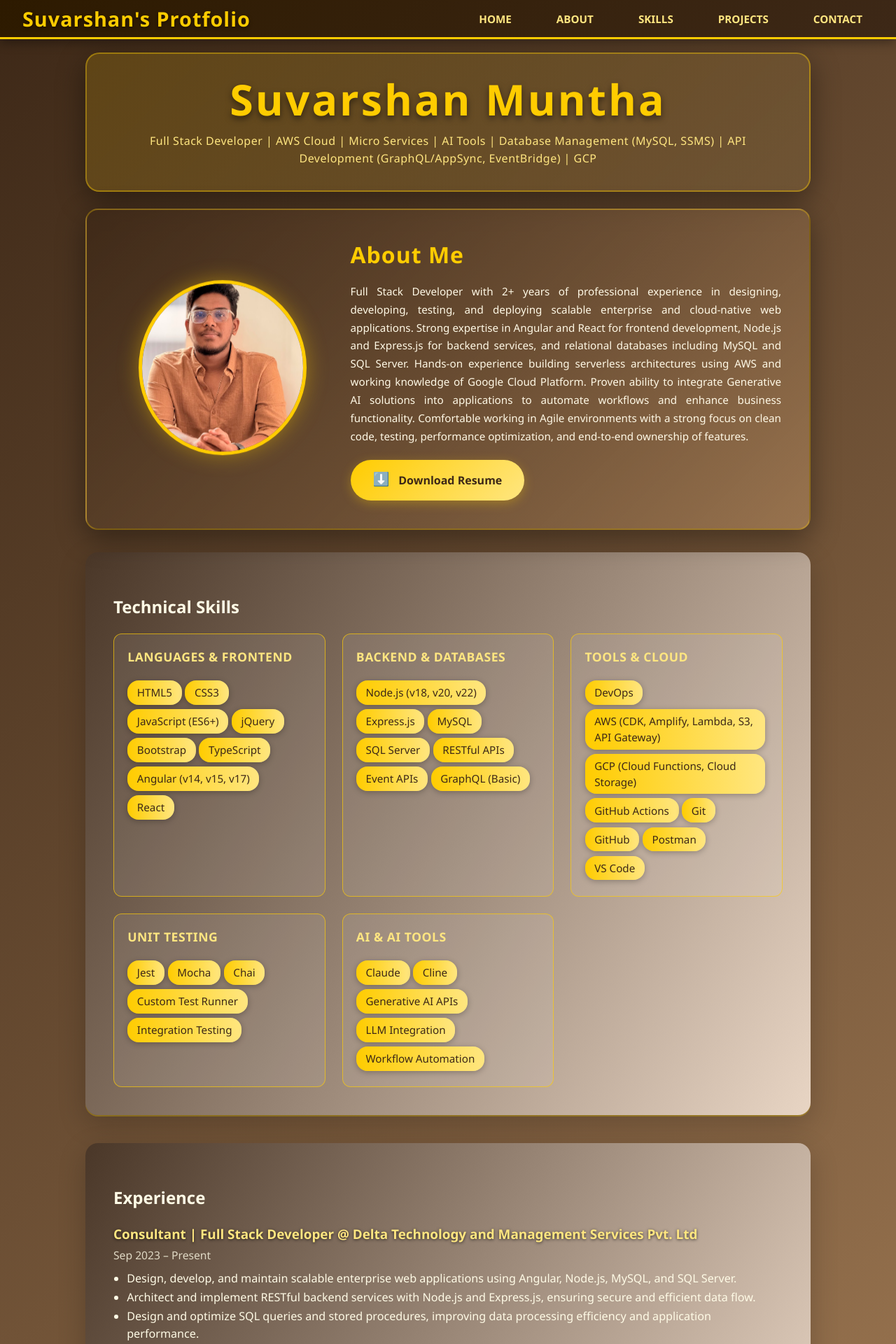
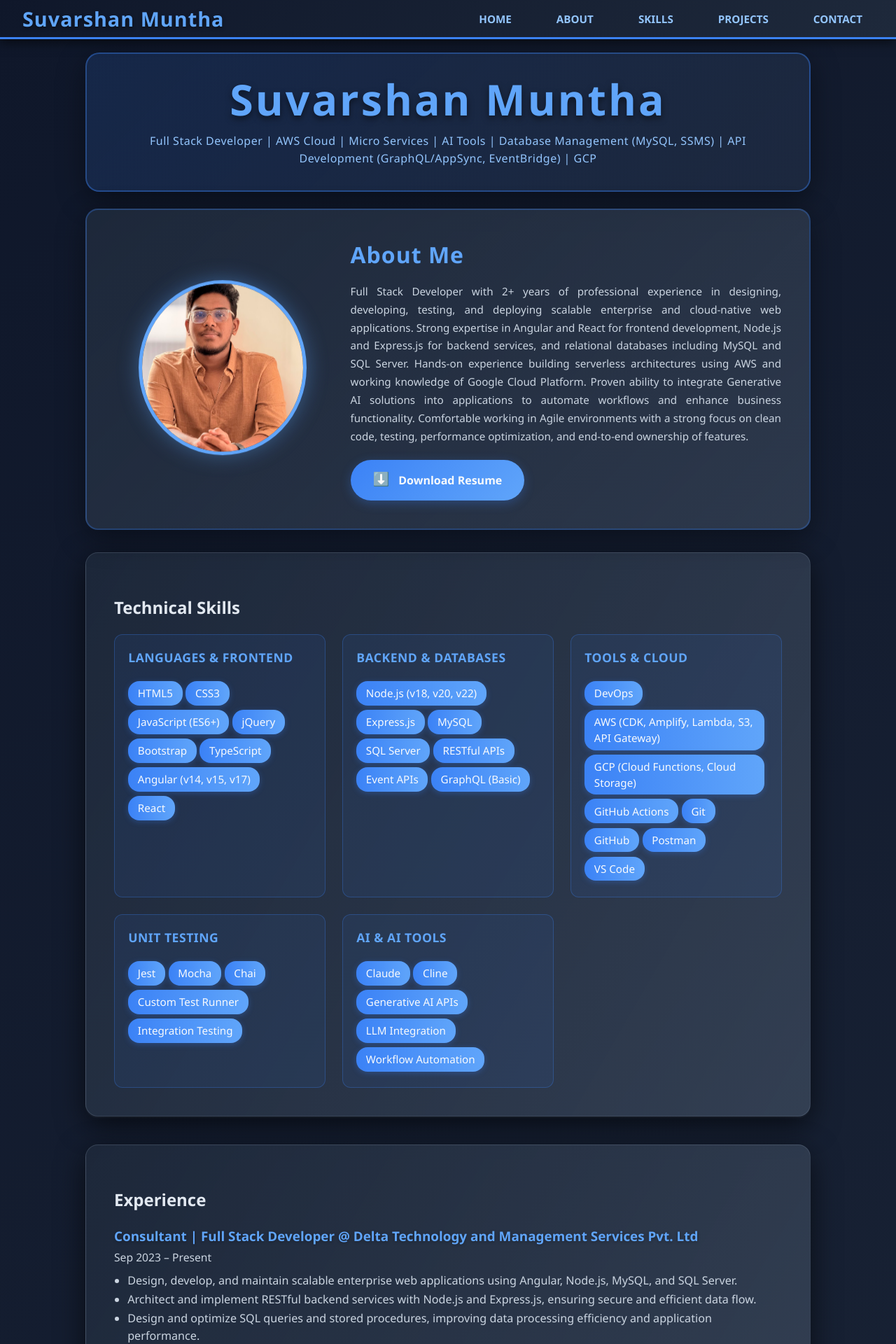
Before and after one commit to Suvarshan/Protfolio, a React (Vite) app in the folder my-portfolio/: page / in a window 1280 px wide. Shown: the top 1920 px of the page at 70% size. Built offline with nearby package versions, Linux system fonts and the light colour scheme.

Commit message:
Added Footer

```diff
--- a/my-portfolio/src/App.css
+++ b/my-portfolio/src/App.css
@@ -1,9 +1,9 @@
 body {
-  background: linear-gradient(135deg, #3d2817 0%, #d4a574 100%);
+  background: linear-gradient(135deg, #0f172a 0%, #1e293b 100%);
   min-height: 100vh;
-  font-family: 'Segoe UI', Arial, sans-serif;
+  font-family: 'Segoe UI', Tahoma, Geneva, Verdana, sans-serif;
   margin: 0;
-  color: #fffbe6;
+  color: #e2e8f0;
 }
 
 #root, .portfolio-container {
@@ -56,8 +56,8 @@ body {
 }
 
 .portfolio-container h1:hover {
-  color: #ffe680;
-  text-shadow: 0 2px 16px #ffcc00, 0 1px 0 #fff3;
+  color: #80bdff;
+  text-shadow: 0 2px 16px #80bdff, 0 1px 0 #fff3;
 }
 
 .resume-download {
@@ -231,13 +231,14 @@ body {
 }
 
 section {
-  background: linear-gradient(120deg, #4a3728 0%, #e8d5c4 100%);
+  background: linear-gradient(120deg, rgba(30, 41, 59, 0.9) 0%, rgba(71, 85, 105, 0.6) 100%);
   border-radius: 18px;
-  box-shadow: 0 12px 40px 0 #0003, 0 2px 0 #ffd70055;
+  box-shadow: 0 12px 40px 0 rgba(0, 0, 0, 0.6), 0 2px 0 rgba(148, 163, 184, 0.1);
   margin-bottom: 2.5rem;
   padding: 2.5rem 2.5rem 2.5rem 2.5rem;
   text-align: left;
   transition: box-shadow 0.3s, transform 0.3s;
+  border: 1px solid rgba(148, 163, 184, 0.2);
 }
 
 @media (max-width: 768px) {
@@ -278,10 +279,10 @@ section {
 }
 
 .skill-column {
-  background: rgba(255, 255, 255, 0.08);
+  background: rgba(59, 130, 246, 0.08);
   border-radius: 12px;
   padding: 1.2rem;
-  border: 1.5px solid #ffcc00aa;
+  border: 1.5px solid rgba(59, 130, 246, 0.3);
   transition: all 0.3s;
 }
 
@@ -293,14 +294,14 @@ section {
 }
 
 .skill-column:hover {
-  background: rgba(255, 204, 0, 0.12);
-  border-color: #ffe680;
+  background: rgba(59, 130, 246, 0.12);
+  border-color: #60a5fa;
   transform: translateY(-2px);
-  box-shadow: 0 6px 20px #ffcc0066;
+  box-shadow: 0 6px 20px rgba(59, 130, 246, 0.3);
 }
 
 .skill-column h3 {
-  color: #ffe680;
+  color: #60a5fa;
   margin-top: 0;
   font-size: 1.1rem;
   font-weight: 600;
@@ -322,15 +323,15 @@ section {
 }
 
 .skill-column li {
-  background: linear-gradient(90deg, #ffcc00 0%, #ffe680 100%);
-  color: #3d2817;
+  background: linear-gradient(90deg, #3b82f6 0%, #60a5fa 100%);
+  color: #f8fafc;
   display: inline-block;
   margin: 0.2em 0.3em 0.2em 0;
   padding: 0.4em 0.9em;
   border-radius: 16px;
   font-size: 0.95rem;
   font-weight: 500;
-  box-shadow: 0 2px 8px #0004;
+  box-shadow: 0 2px 8px rgba(59, 130, 246, 0.3);
   transition: all 0.2s;
   cursor: pointer;
 }
@@ -344,9 +345,9 @@ section {
 }
 
 .skill-column li:hover {
-  background: linear-gradient(90deg, #ffe680 0%, #ffff99 100%);
+  background: linear-gradient(90deg, #60a5fa 0%, #93c5fd 100%);
   transform: scale(1.08);
-  box-shadow: 0 4px 12px #ffcc0088;
+  box-shadow: 0 4px 12px rgba(59, 130, 246, 0.5);
 }
 
 .skills ul, .certifications ul, .contact ul {
@@ -355,7 +356,7 @@ section {
   margin: 0;
 }
 .certifications li, .contact li {
-  color: #fffbe6;
+  color: #cbd5e1;
   font-size: 1.05rem;
   margin-bottom: 0.5rem;
 }
@@ -374,14 +375,14 @@ section {
   margin-bottom: 0.4em;
 }
 .contact a {
-  color: #ffe680;
+  color: #60a5fa;
   text-decoration: underline;
   transition: color 0.2s;
   font-weight: 500;
   word-break: break-all;
 }
 .contact a:hover {
-  color: #fff9e6;
+  color: #93c5fd;
 }
 
 .exp-item {
@@ -403,9 +404,9 @@ section {
 .exp-item h3 {
   margin: 0 0 0.2em 0;
   font-size: 1.18em;
-  color: #ffe680;
+  color: #60a5fa;
   font-weight: 600;
-  text-shadow: 0 1px 4px #000a;
+  text-shadow: 0 1px 4px rgba(0, 0, 0, 0.3);
 }
 
 @media (max-width: 480px) {
@@ -416,7 +417,7 @@ section {
 
 .exp-item span {
   font-size: 0.98em;
-  color: #fffbe6cc;
+  color: #cbd5e1;
 }
 
 @media (max-width: 480px) {
@@ -437,7 +438,7 @@ section {
 }
 
 .exp-item li {
-  color: #fffbe6;
+  color: #cbd5e1;
   background: none;
   display: list-item;
   margin: 0.2em 0;
@@ -456,7 +457,7 @@ section {
 }
 
 .exp-item li:hover {
-  color: #ffe680;
+  color: #93c5fd;
 }
 
 .projects-grid {
@@ -481,8 +482,8 @@ section {
 }
 
 .project-card {
-  background: rgba(255, 255, 255, 0.05);
-  border: 1.5px solid #ffcc00aa;
+  background: rgba(59, 130, 246, 0.05);
+  border: 1.5px solid rgba(59, 130, 246, 0.3);
   border-radius: 14px;
   padding: 1.5rem;
   transition: all 0.3s ease;
@@ -498,14 +499,14 @@ section {
 }
 
 .project-card:hover {
-  background: rgba(255, 204, 0, 0.1);
-  border-color: #ffe680;
+  background: rgba(59, 130, 246, 0.1);
+  border-color: #60a5fa;
   transform: translateY(-6px);
-  box-shadow: 0 12px 32px #ffcc0077;
+  box-shadow: 0 12px 32px rgba(59, 130, 246, 0.3);
 }
 
 .project-card h3 {
-  color: #ffe680;
+  color: #60a5fa;
   font-size: 1.2rem;
   font-weight: 600;
   margin: 0 0 0.8rem 0;
@@ -519,11 +520,11 @@ section {
 }
 
 .project-card:hover h3 {
-  color: #fff9e6;
+  color: #93c5fd;
 }
 
 .project-description {
-  color: #fffbe6;
+  color: #cbd5e1;
   font-size: 1rem;
   line-height: 1.5;
   margin-bottom: 1rem;
@@ -543,7 +544,7 @@ section {
 
 .project-tech strong,
 .project-highlights strong {
-  color: #ffe680;
+  color: #60a5fa;
   display: block;
   margin-bottom: 0.6rem;
   font-size: 0.95rem;
@@ -567,13 +568,13 @@ section {
 }
 
 .project-tech li {
-  background: linear-gradient(90deg, #ffcc00 0%, #ffe680 100%);
-  color: #3d2817;
+  background: linear-gradient(90deg, #3b82f6 0%, #60a5fa 100%);
+  color: #f8fafc;
   padding: 0.35rem 0.8rem;
   border-radius: 14px;
   font-size: 0.9rem;
   font-weight: 500;
-  box-shadow: 0 1px 4px #0004;
+  box-shadow: 0 1px 4px rgba(59, 130, 246, 0.3);
   transition: all 0.2s;
 }
 
@@ -585,7 +586,7 @@ section {
 }
 
 .project-tech li:hover {
-  background: linear-gradient(90deg, #ffe680 0%, #ffff99 100%);
+  background: linear-gradient(90deg, #60a5fa 0%, #93c5fd 100%);
   transform: scale(1.05);
 }
 
@@ -596,7 +597,7 @@ section {
 }
 
 .project-highlights li {
-  color: #fffbe6;
+  color: #cbd5e1;
   font-size: 0.95rem;
   line-height: 1.4;
   padding-left: 0.8rem;
@@ -612,14 +613,14 @@ section {
 
 .project-highlights li::before {
   content: '▸';
-  color: #ffe680;
+  color: #60a5fa;
   position: absolute;
   left: 0;
   font-weight: bold;
 }
 
 .project-highlights li:hover {
-  color: #ffe680;
+  color: #93c5fd;
 }
 
 .resume-upload {
@@ -659,20 +660,20 @@ section {
   top: 0;
   left: 0;
   right: 0;
-  background: linear-gradient(135deg, #2d1a00 0%, #3d2817 100%);
+  background: linear-gradient(135deg, #0f172a 0%, #1e293b 100%);
   padding: 0.3rem 2rem;
   display: flex;
   justify-content: space-between;
   align-items: center;
-  box-shadow: 0 4px 15px rgba(0, 0, 0, 0.4);
+  box-shadow: 0 4px 15px rgba(0, 0, 0, 0.6);
   z-index: 1000;
-  border-bottom: 3px solid #ffcc00;
+  border-bottom: 3px solid #3b82f6;
 }
 
 .nav-brand {
   font-size: 1.8rem;
   font-weight: 700;
-  color: #ffcc00;
+  color: #60a5fa;
   letter-spacing: 1px;
   text-shadow: 0 2px 5px rgba(0, 0, 0, 0.5);
 }
@@ -686,7 +687,7 @@ section {
 }
 
 .nav-links a {
-  color: #ffe680;
+  color: #93c5fd;
   text-decoration: none;
   font-weight: 600;
   font-size: 0.95rem;
@@ -698,9 +699,9 @@ section {
 
 .nav-links a:hover,
 .nav-links a:focus {
-  color: #ffcc00;
+  color: #3b82f6;
   transform: translateY(-2px);
-  border-bottom-color: #ffcc00;
+  border-bottom-color: #3b82f6;
 }
 
 @media (max-width: 768px) {
@@ -776,17 +777,17 @@ html {
   margin-top: 1.5rem;
   margin-bottom: 1.5rem;
   padding: 2rem 2.5rem;
-  background: linear-gradient(135deg, rgba(255, 204, 0, 0.15) 0%, rgba(255, 230, 128, 0.08) 100%);
+  background: linear-gradient(135deg, rgba(59, 130, 246, 0.15) 0%, rgba(147, 197, 253, 0.08) 100%);
   border-radius: 20px;
   text-align: center;
-  border: 2px solid rgba(255, 204, 0, 0.4);
+  border: 2px solid rgba(59, 130, 246, 0.4);
   box-shadow: 0 12px 40px rgba(0, 0, 0, 0.4);
   animation: slideInDown 0.8s ease-out;
 }
 
 .hero-section h1 {
   font-size: 3.8rem;
-  color: #ffcc00;
+  color: #60a5fa;
   margin: 0 0 0.8rem 0;
   letter-spacing: 3px;
   text-shadow: 0 4px 10px rgba(0, 0, 0, 0.5);
@@ -795,7 +796,7 @@ html {
 
 .hero-subtitle {
   font-size: 1rem;
-  color: #ffe680;
+  color: #93c5fd;
   margin: 0;
   font-weight: 500;
   letter-spacing: 0.5px;
@@ -853,11 +854,11 @@ html {
 
 /* ========== ABOUT SECTION STYLING ========== */
 .about-section {
-  background: linear-gradient(135deg, rgba(61, 40, 23, 0.8) 0%, rgba(212, 165, 116, 0.4) 100%);
+  background: linear-gradient(135deg, rgba(30, 41, 59, 0.95) 0%, rgba(71, 85, 105, 0.5) 100%);
   padding: 2.5rem;
   border-radius: 18px;
   margin-bottom: 2rem;
-  border: 2px solid rgba(255, 204, 0, 0.3);
+  border: 2px solid rgba(59, 130, 246, 0.3);
   box-shadow: 0 12px 40px rgba(0, 0, 0, 0.4);
   animation: fadeInUp 0.8s ease-out 0.2s both;
 }
@@ -895,17 +896,17 @@ html {
   height: 100%;
   border-radius: 50%;
   object-fit: cover;
-  border: 5px solid #ffcc00;
-  box-shadow: 0 0 30px rgba(255, 204, 0, 0.4),
-              inset 0 0 20px rgba(255, 204, 0, 0.2);
+  border: 5px solid #60a5fa;
+  box-shadow: 0 0 30px rgba(96, 165, 250, 0.4),
+              inset 0 0 20px rgba(96, 165, 250, 0.2);
   transition: transform 0.3s ease, box-shadow 0.3s ease;
   animation: profileFloat 3s ease-in-out infinite;
 }
 
 .profile-image:hover {
   transform: scale(1.05);
-  box-shadow: 0 0 40px rgba(255, 204, 0, 0.6),
-              inset 0 0 25px rgba(255, 204, 0, 0.3);
+  box-shadow: 0 0 40px rgba(96, 165, 250, 0.6),
+              inset 0 0 25px rgba(96, 165, 250, 0.3);
 }
 
 @keyframes profileFloat {
@@ -919,13 +920,13 @@ html {
 
 .about-text h2 {
   font-size: 2rem;
-  color: #ffcc00;
+  color: #60a5fa;
   margin: 0 0 1rem 0;
   letter-spacing: 1px;
 }
 
 .about-text p {
-  color: #fff9e6;
+  color: #cbd5e1;
   font-size: 0.95rem;
   line-height: 1.7;
   margin: 0 0 1.3rem 0;
@@ -936,14 +937,14 @@ html {
   display: inline-flex;
   align-items: center;
   gap: 0.8rem;
-  background: linear-gradient(135deg, #ffcc00 0%, #ffe680 100%);
-  color: #3d2817;
+  background: linear-gradient(135deg, #3b82f6 0%, #60a5fa 100%);
+  color: #f8fafc;
   padding: 0.9rem 2rem;
   border-radius: 50px;
   text-decoration: none;
   font-weight: 700;
   transition: all 0.3s ease;
-  box-shadow: 0 4px 15px rgba(255, 204, 0, 0.3);
+  box-shadow: 0 4px 15px rgba(59, 130, 246, 0.3);
   border: none;
   cursor: pointer;
   font-size: 1rem;
@@ -951,8 +952,8 @@ html {
 
 .download-btn-secondary:hover {
   transform: translateY(-3px);
-  box-shadow: 0 8px 25px rgba(255, 204, 0, 0.5);
-  background: linear-gradient(135deg, #ffe680 0%, #ffcc00 100%);
+  box-shadow: 0 8px 25px rgba(59, 130, 246, 0.5);
+  background: linear-gradient(135deg, #60a5fa 0%, #93c5fd 100%);
 }
 
 .btn-icon {
@@ -1027,18 +1028,18 @@ html {
 
 /* ========== CONTACT CARDS STYLING ========== */
 .contact {
-  background: linear-gradient(135deg, rgba(61, 40, 23, 0.6) 0%, rgba(212, 165, 116, 0.3) 100%);
+  background: linear-gradient(135deg, rgba(30, 41, 59, 0.6) 0%, rgba(71, 85, 105, 0.3) 100%);
   padding: 2.5rem 2.5rem;
   border-radius: 18px;
   margin-bottom: 1.5rem;
-  border: 2px solid rgba(255, 204, 0, 0.2);
+  border: 2px solid rgba(59, 130, 246, 0.2);
   box-shadow: 0 8px 25px rgba(0, 0, 0, 0.3);
 }
 
 .contact h2 {
   text-align: center;
   font-size: 2.5rem;
-  color: #ffcc00;
+  color: #60a5fa;
   margin-bottom: 2rem;
   letter-spacing: 1px;
 }
@@ -1051,10 +1052,10 @@ html {
 }
 
 .contact-card {
-  background: linear-gradient(135deg, rgba(255, 204, 0, 0.1) 0%, rgba(255, 230, 128, 0.05) 100%);
+  background: linear-gradient(135deg, rgba(59, 130, 246, 0.1) 0%, rgba(147, 197, 253, 0.05) 100%);
   padding: 2rem;
   border-radius: 15px;
-  border: 2px solid rgba(255, 204, 0, 0.3);
+  border: 2px solid rgba(59, 130, 246, 0.3);
   text-align: center;
   transition: all 0.3s ease;
   box-shadow: 0 5px 15px rgba(0, 0, 0, 0.2);
@@ -1066,16 +1067,16 @@ html {
 
 .contact-card:hover {
   transform: translateY(-8px);
-  border-color: rgba(255, 204, 0, 0.6);
-  box-shadow: 0 12px 30px rgba(255, 204, 0, 0.3),
-              0 0 20px rgba(255, 204, 0, 0.2);
-  background: linear-gradient(135deg, rgba(255, 204, 0, 0.15) 0%, rgba(255, 230, 128, 0.1) 100%);
+  border-color: rgba(59, 130, 246, 0.6);
+  box-shadow: 0 12px 30px rgba(59, 130, 246, 0.3),
+              0 0 20px rgba(59, 130, 246, 0.2);
+  background: linear-gradient(135deg, rgba(59, 130, 246, 0.15) 0%, rgba(147, 197, 253, 0.1) 100%);
 }
 
 .contact-icon {
   font-size: 3rem;
   line-height: 1;
-  filter: drop-shadow(0 2px 5px rgba(255, 204, 0, 0.3));
+  filter: drop-shadow(0 2px 5px rgba(59, 130, 246, 0.3));
   transition: transform 0.3s ease;
 }
 
@@ -1084,20 +1085,20 @@ html {
 }
 
 .contact-card h3 {
-  color: #ffcc00;
+  color: #60a5fa;
   font-size: 1.4rem;
   margin: 0;
   letter-spacing: 0.5px;
 }
 
 .contact-card p {
-  color: #fff9e6;
+  color: #cbd5e1;
   font-size: 1rem;
   margin: 0;
 }
 
 .contact-card a {
-  color: #ffe680;
+  color: #93c5fd;
   text-decoration: none;
   font-weight: 600;
   font-size: 1.05rem;
@@ -1106,7 +1107,7 @@ html {
 }
 
 .contact-card a:hover {
-  color: #ffcc00;
+  color: #3b82f6;
   text-decoration: underline;
   font-size: 1.1rem;
 }
@@ -1366,3 +1367,153 @@ html {
     font-size: 0.85rem;
   }
 }
+
+/* ========== FOOTER STYLING ========== */
+.portfolio-footer {
+  background: linear-gradient(135deg, #0f172a 0%, #1e293b 100%);
+  border-top: 3px solid #3b82f6;
+  padding: 2rem 2rem 1.5rem;
+  margin-top: 3rem;
+  color: #cbd5e1;
+}
+
+.footer-content {
+  display: grid;
+  grid-template-columns: repeat(auto-fit, minmax(200px, 1fr));
+  gap: 1.8rem;
+  max-width: 1100px;
+  margin: 0 auto 1.5rem;
+}
+
+.footer-section h3 {
+  font-size: 1.6rem;
+  color: #60a5fa;
+  margin: 0 0 0.8rem 0;
+  letter-spacing: 1px;
+  font-weight: 700;
+}
+
+.footer-section h4 {
+  font-size: 1rem;
+  color: #60a5fa;
+  margin: 0 0 0.6rem 0;
+  letter-spacing: 0.5px;
+  font-weight: 700;
+  text-transform: uppercase;
+  font-size: 0.95rem;
+}
+
+.footer-section p {
+  margin: 0;
+  color: #93c5fd;
+  font-size: 0.95rem;
+  line-height: 1.6;
+}
+
+.footer-section ul {
+  list-style: none;
+  padding: 0;
+  margin: 0;
+}
+
+.footer-section li {
+  margin-bottom: 0.45rem;
+}
+
+.footer-section a {
+  color: #93c5fd;
+  text-decoration: none;
+  transition: all 0.3s ease;
+  font-size: 0.9rem;
+  font-weight: 500;
+}
+
+.footer-section a:hover {
+  color: #60a5fa;
+  transform: translateX(2px);
+  font-weight: 600;
+}
+
+.footer-bottom {
+  text-align: center;
+  border-top: 1px solid rgba(59, 130, 246, 0.15);
+  padding-top: 1rem;
+  max-width: 1100px;
+  margin: 0 auto;
+}
+
+.footer-bottom p {
+  margin: 0.2rem 0;
+  color: #64748b;
+  font-size: 0.85rem;
+}
+
+.heart {
+  animation: heartbeat 1.5s ease-in-out infinite;
+  display: inline-block;
+}
+
+@keyframes heartbeat {
+  0%, 100% {
+    transform: scale(1);
+  }
+  50% {
+    transform: scale(1.2);
+  }
+}
+
+@media (max-width: 768px) {
+  .portfolio-footer {
+    padding: 2rem 1.5rem;
+    margin-top: 3rem;
+  }
+
+  .footer-content {
+    gap: 2rem;
+    grid-template-columns: repeat(auto-fit, minmax(200px, 1fr));
+  }
+
+  .footer-section h3 {
+    font-size: 1.4rem;
+  }
+
+  .footer-section h4 {
+    font-size: 1.1rem;
+  }
+
+  .footer-section a {
+    font-size: 0.9rem;
+  }
+}
+
+@media (max-width: 480px) {
+  .portfolio-footer {
+    padding: 1.5rem 1rem;
+    margin-top: 2rem;
+  }
+
+  .footer-content {
+    grid-template-columns: 1fr;
+    gap: 1.5rem;
+  }
+
+  .footer-section h3 {
+    font-size: 1.2rem;
+  }
+
+  .footer-section h4 {
+    font-size: 1rem;
+  }
+
+  .footer-section p {
+    font-size: 0.85rem;
+  }
+
+  .footer-section a {
+    font-size: 0.85rem;
+  }
+
+  .footer-bottom p {
+    font-size: 0.8rem;
+  }
+}
--- a/my-portfolio/src/App.tsx
+++ b/my-portfolio/src/App.tsx
@@ -11,7 +11,7 @@ function App() {
     <div className="portfolio-container">
       {/* Navigation */}
       <nav className="navbar">
-        <div className="nav-brand">Suvarshan's Protfolio</div>
+        <div className="nav-brand">Suvarshan Muntha</div>
         <ul className="nav-links">
           <li><a href="#home">HOME</a></li>
           <li><a href="#about">ABOUT</a></li>
@@ -117,6 +117,33 @@ function App() {
             </div>
           </div>
         </section>
+
+        {/* Footer */}
+        <footer className="portfolio-footer">
+          <div className="footer-content">
+            <div className="footer-section">
+              <h4>Quick Links</h4>
+              <ul>
+                <li><a href="#home">Home</a></li>
+                <li><a href="#about">About</a></li>
+                <li><a href="#skills">Skills</a></li>
+                <li><a href="#projects">Projects</a></li>
+                <li><a href="#contact">Contact</a></li>
+              </ul>
+            </div>
+            <div className="footer-section">
+              <h4>Connect</h4>
+              <ul>
+                <li><a href={`mailto:${data.contact.email}`}>Email</a></li>
+                <li><a href={`tel:${data.contact.phone}`}>Phone</a></li>
+                <li><a href={data.contact.linkedIn} target="_blank" rel="noopener noreferrer">LinkedIn</a></li>
+              </ul>
+            </div>
+          </div>
+          <div className="footer-bottom">
+            <p>&copy; 2026 Suvarshan Muntha. All rights reserved.</p>
+          </div>
+        </footer>
     </div>
   );
 }
```
